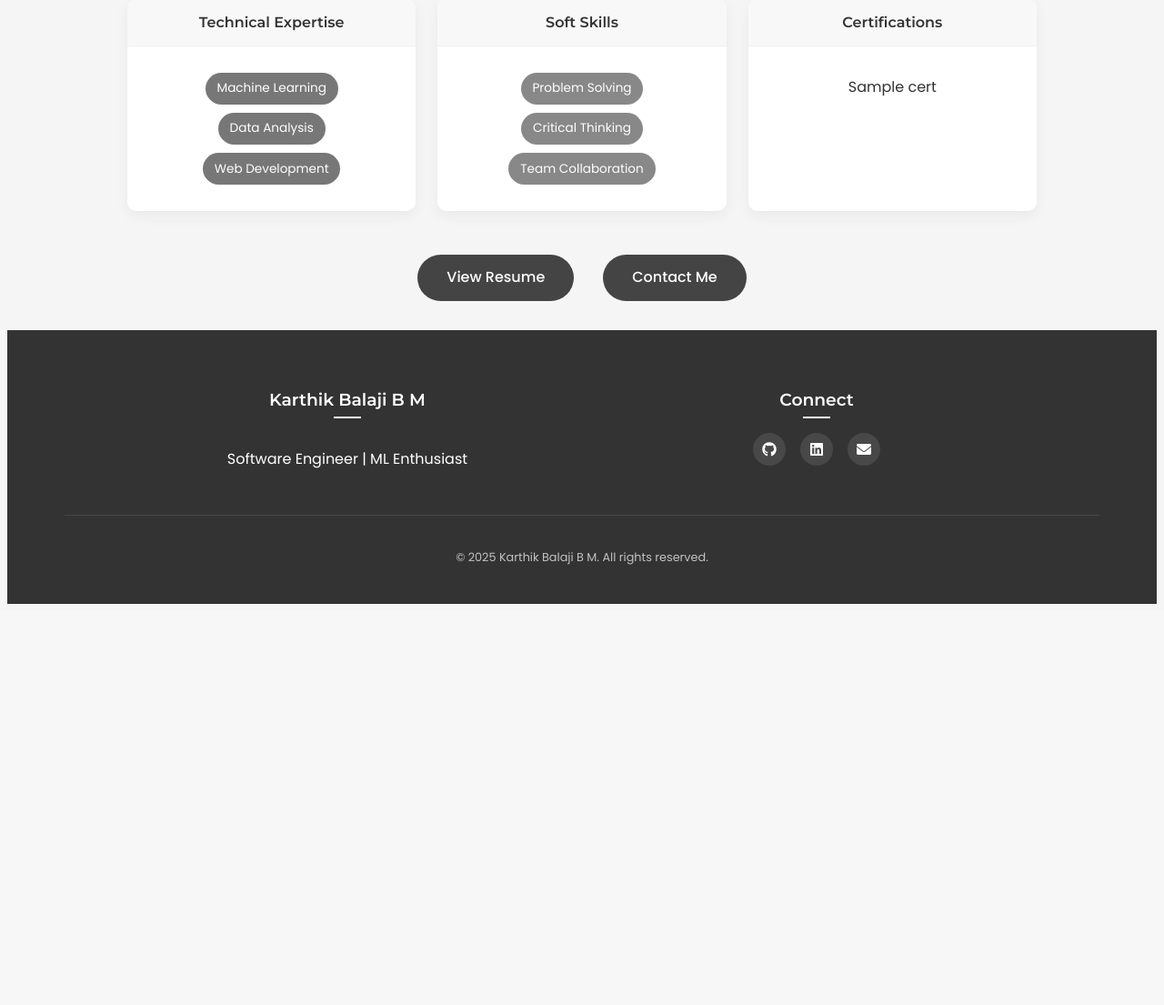
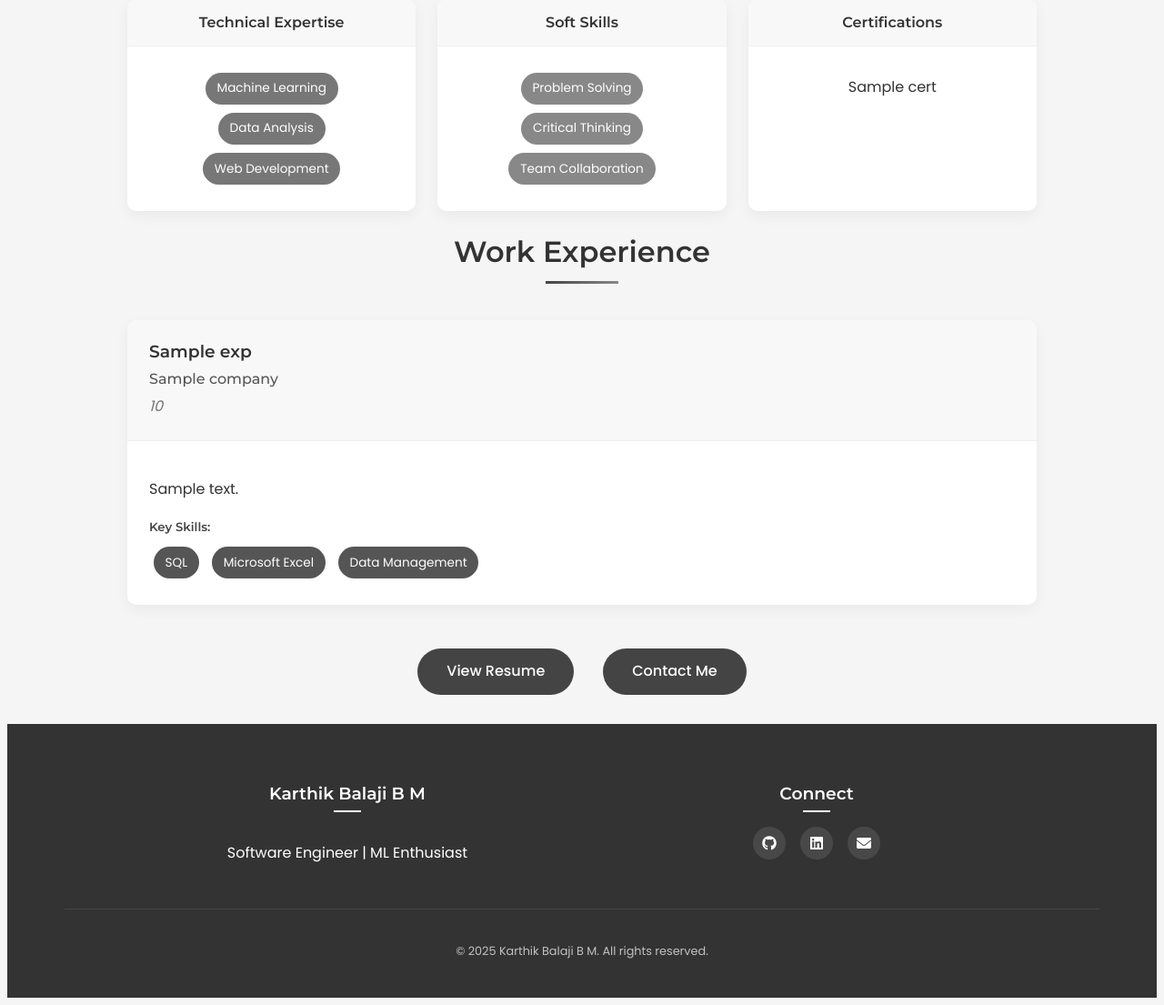
Before and after one commit to KarthikBalajiBM/karthikbalajibm.portfolio, a Flask app: template templates/about.html in a window 1280 px wide. Shown: the part 1018-2123 px from the top of the page at 91% size. Before the commit the page ends 1682 px from the top, so only its background shows below. Run offline with Flask 2, Linux system fonts and the light colour scheme; the template is opened without the code that fills it: most values are stand-ins (such as "Sample title", 1, 10 or a date in 2020).

Commit message:
Update about.html

```diff
--- a/templates/about.html
+++ b/templates/about.html
@@ -149,8 +149,64 @@
 
     .skill-tag:hover {
         transform: translateY(-3px);
-        box-shadow: 0 5px 10px rgba(0,0,0,0.1);
+        transition: transform 0.3s, box-shadow 0.3s;
         cursor: pointer;
+    }
+
+    /* Experience section styling */
+    .experience-container {
+        margin-top: 2rem;
+    }
+
+    .experience-card {
+        background-color: #fff;
+        border-radius: 10px;
+        overflow: hidden;
+        box-shadow: 0 5px 15px rgba(0,0,0,0.05);
+        margin-bottom: 1.5rem;
+        transition: transform 0.3s, box-shadow 0.3s;
+    }
+
+    .experience-card:hover {
+        transform: translateY(-5px);
+        box-shadow: 0 10px 20px rgba(0,0,0,0.1);
+    }
+
+    .experience-header {
+        padding: 1.5rem;
+        background-color: #f8f8f8;
+        border-bottom: 1px solid #eee;
+    }
+
+    .experience-header h3 {
+        margin: 0;
+        color: #333;
+        font-weight: 600;
+    }
+
+    .experience-header h4 {
+        margin: 0.5rem 0 0 0;
+        color: #555;
+        font-weight: 500;
+    }
+
+    .experience-duration {
+        color: #777;
+        font-style: italic;
+        margin: 0.5rem 0 0 0;
+    }
+
+    .experience-body {
+        padding: 1.5rem;
+    }
+
+    .key-skills {
+        margin-top: 1rem;
+    }
+
+    .key-skills h5 {
+        margin-bottom: 0.5rem;
+        color: #444;
     }
 
     .section-title {
@@ -310,6 +366,32 @@
         </div>
     </section>
 
+    <!-- Work Experience Section -->
+    <section>
+        <h2 class="section-title">Work Experience</h2>
+        <div class="experience-container">
+            {% for exp in data.experience %}
+            <div class="experience-card">
+                <div class="experience-header">
+                    <h3>{{ exp.title }}</h3>
+                    <h4>{{ exp.company }}</h4>
+                    <p class="experience-duration">{{ exp.duration }}</p>
+                </div>
+                <div class="experience-body">
+                    <p>{{ exp.description }}</p>
+                    <div class="key-skills">
+                        <h5>Key Skills:</h5>
+                        <span class="skill-tag" style="background-color: #555;">SQL</span>
+                        <span class="skill-tag" style="background-color: #555;">Microsoft Excel</span>
+
+                        <span class="skill-tag" style="background-color: #555;">Data Management</span>
+                    </div>
+                </div>
+            </div>
+            {% endfor %}
+        </div>
+    </section>
+
     <!-- Action Buttons -->
     <div class="about-buttons">
         <a href="/resume">View Resume</a>
```
